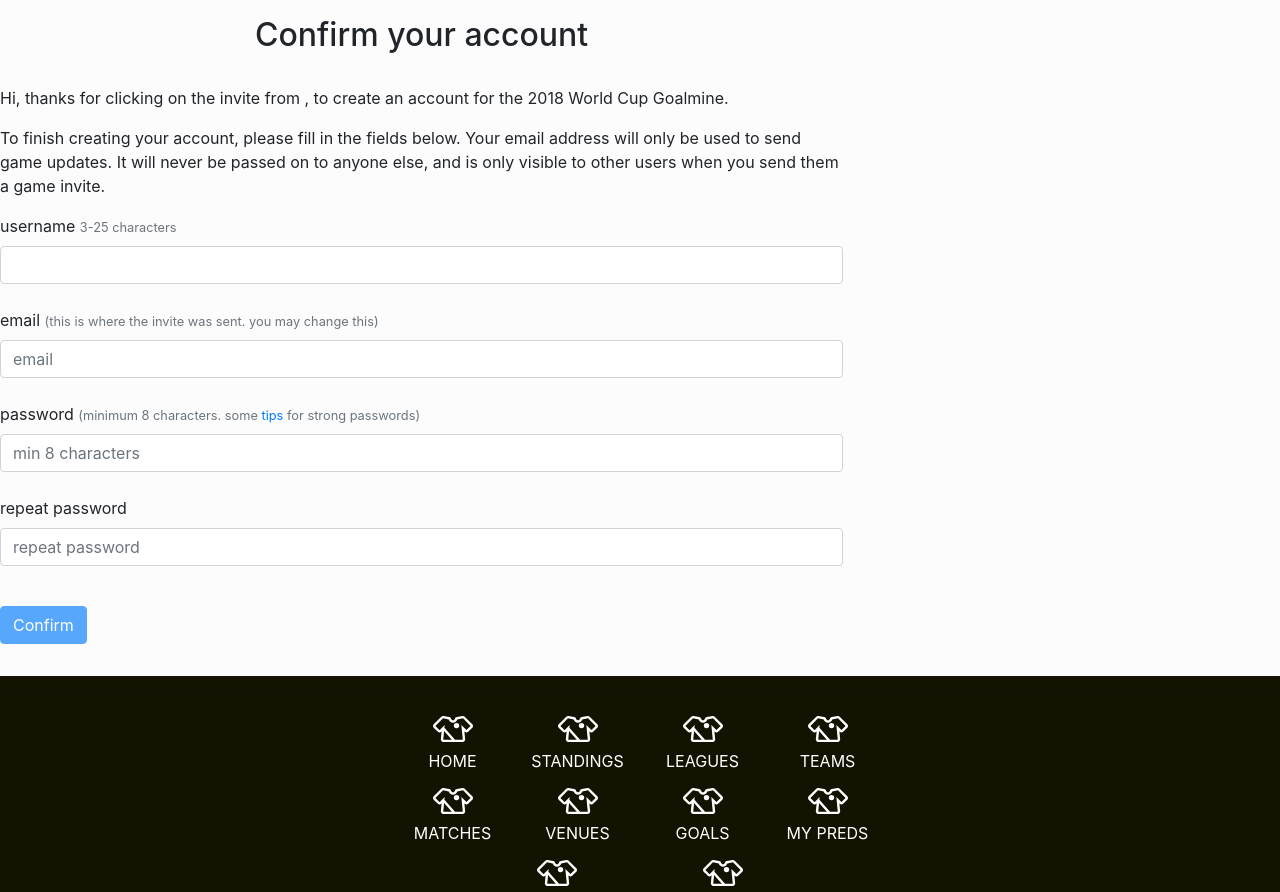
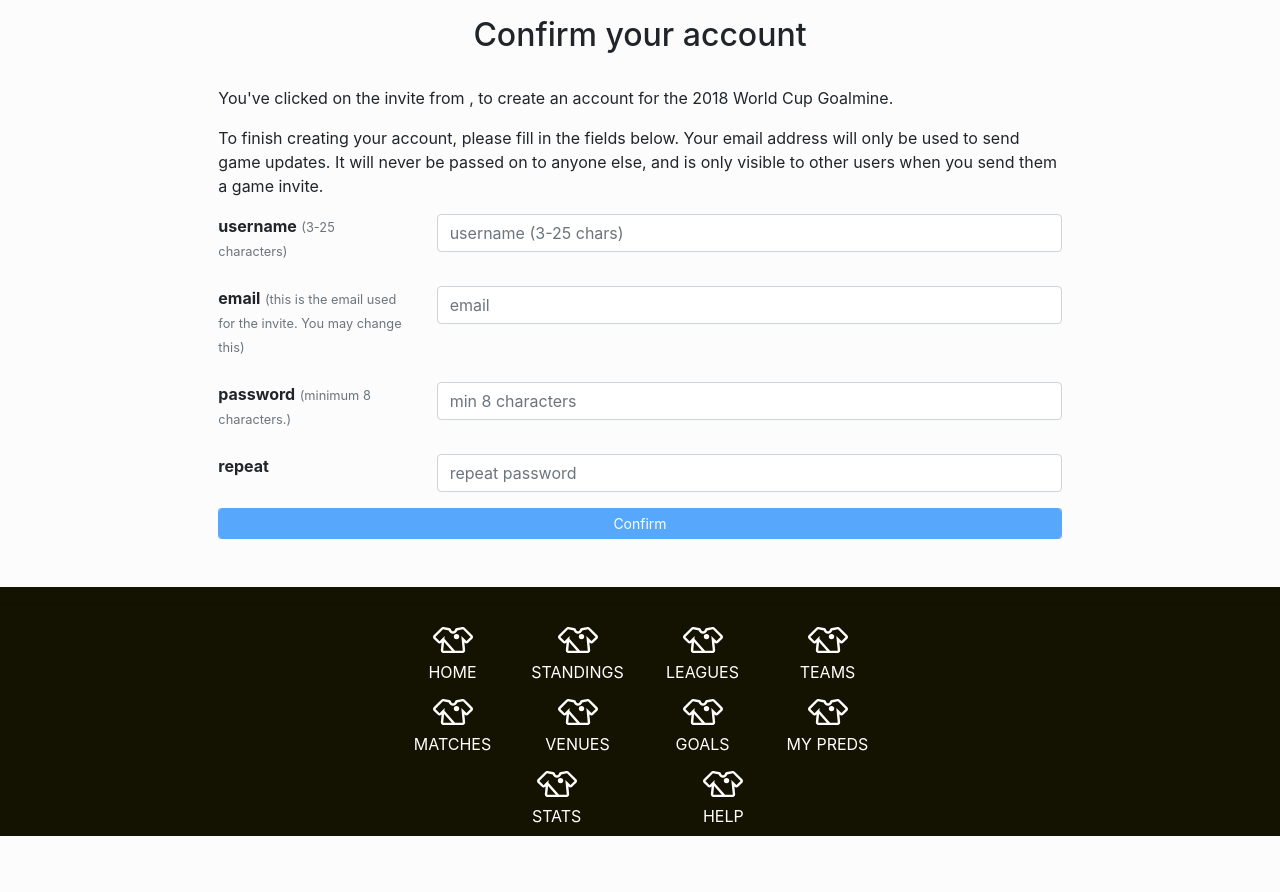
Before and after one commit to njmanton/yashin, a Node project: template views/players/confirm.hbs in a window 1280 px wide. Shown: the part 61-953 px from the top of the page. After the commit the page ends 897 px from the top, so only its background shows below. Run offline with Node 20 templates, Linux system fonts and the light colour scheme; the template is opened without the code that fills it, so the values that code supplies are empty; some libraries are stand-ins or nearby versions.

Commit message:
styling/code improvements to user forms

```diff
--- a/assets/js/main.js
+++ b/assets/js/main.js
@@ -1,6 +1,5 @@
 /* eslint-env browser, jquery */
-/* eslint prefer-template: 0 */
-
+/* eslint prefer-template: 0 no-console: 0 */
 'use strict';
 
 // auto clear message boxes after 4s
@@ -10,10 +9,12 @@ window.setTimeout(function() {
 
 $(function() {
 
+  // show/hide the edit score button
   $('button.editscore').on('click', function() {
     $(this).next().toggle();
   });
 
+  // handle a goal deletion
   $('button.goaldel').on('click', function() {
     var gid = $(this).data('gid'),
         row = $(this).closest('tr');
@@ -24,13 +25,14 @@ $(function() {
       if (r) {
         row.fadeOut(500, function() { row.remove(); });
       } else {
-        console.log('problem deleting goal');
+        console.error('problem deleting goal');
       }
     }).fail(function(e) {
-
+      console.error(e);
     });
   });
 
+  // handler for leaving a league
   $('#leaveLeague').on('click', function() {
 
     var lid = $('h2').data('lid');
@@ -40,26 +42,26 @@ $(function() {
       method: 'delete'
     }).done(function(ret) {
       console.log(ret);
-      if (ret) {
-        window.location.reload();
-      }
-    })
+      if (ret) window.location.reload();
+    });
 
   });
 
+  // handle a request to join a public league
   $('#leagueJoin').on('click', function() {
     const lid = $(this).data('lid');
     $.ajax({
       method: 'put',
       url: `/leagues/${ lid }/join`
     }).done(function(res) {
-      window.location.reload();
+      if (res) window.location.reload();
     }).fail(function(e) {
-
+      console.error(e);
     });
 
   });
 
+  // handle a request to join a private league
   $('#leagueRequestJoin').on('click', function() {
 
     const lid = $(this).data('lid');
@@ -67,16 +69,17 @@ $(function() {
       method: 'put',
       url: `/leagues/${ lid }/join`
     }).done(function(res) {
-      window.location.reload();
+      if (res) window.location.reload();
     }).fail(function(e) {
-
+      console.error(e);
     });
 
   });
 
+  // handler for making/editing prediction
   $('#preds :text').on('change', function() {
     var pred = $(this),
-        icon = pred.prev(),
+        icon = pred.next().next(),
         icons = $('span.ajax'),
         re = /^\b\d{1,2}[-|_|=]\d{1,2}\b$/;
 
@@ -93,13 +96,14 @@ $(function() {
           icon.addClass('hide');
         }, 2000);
       }).fail(function(err) {
-        console.log('err', err);
+        console.error('err', err);
       });
     } else {
       pred.val('');
     }
   });
 
+  // handler for clicking joker button
   $('#preds :radio').on('click', function() {
     var radio = $(this),
         mid = radio.data('mid'),
@@ -111,11 +115,12 @@ $(function() {
     }).done(function(res) {
       console.log(res);
     }).fail(function(e) {
-
+      console.error(e);
     });
 
   });
 
+  // handle marking player as paid
   $('#payments :checkbox').on('click', function() {
     console.log('event');
     var check = $(this);
@@ -125,14 +130,16 @@ $(function() {
     }).done(function(res) {
       if (res) {
         console.log(res);
+        check.prev().text('Updated');
         check.replaceWith('<i class="fas fa-check"></i>');
       }
     }).fail(function(err) {
-      console.log(err);
+      console.error(err);
     });
 
   });
 
+  // manage creating new league decisions
   $('#pending_league button').on('click', function() {
     var btn = $(this),
         row = btn.closest('tr'),
@@ -142,13 +149,14 @@ $(function() {
       lid: lid,
       decision: decision
     }).done(function(res) {
-      row.fadeOut(1000);
+      if (res) row.fadeOut(1000);
     }).fail(function(err) {
-      console.log(err);
+      console.error(err);
     });
 
   });
 
+  // manage joining private league decisions
   $('#pending_league_member button').on('click', function() {
     var btn = $(this),
         row = btn.closest('tr'),
@@ -168,12 +176,13 @@ $(function() {
       }
 
     }).fail(function(err) {
-      console.log(err);
+      console.error(err);
       btn.append('<span class="badge badge-danger">failed to process</span>');
     });
 
   });
 
+  // enable/disable tao field based on normal time
   $('#addGoal #time').on('blur', function() {
     var n = $(this).next();
     if ($(this).val() == 45 || $(this).val() == 90) {
@@ -183,18 +192,20 @@ $(function() {
     }
   });
 
+  // handlers for confirm account form
   $('#confirm-submit').attr('disabled', 'disabled');
 
   var user = $('#confirmAccount #username'),
       email = $('#confirmAccount #email'),
       pwd = $('#confirmAccount #password'),
       rpt = $('#confirmAccount #repeat'),
+      pwd_err = $('#confirmAccount #password-not-valid'),
       uid_err = $('#confirmAccount #user-not-valid'),
       email_err = $('#confirmAccount #email-not-valid'),
       rpt_err = $('#confirmAccount #password-not-repeated');
 
   var checkConfirm = function() {
-    var state = (uid_err.hasClass('success') && !email_err.hasClass('error') && rpt_err.hasClass('success') && user.val().length >= 3);
+    var state = (uid_err.hasClass('success') && pwd_err.hasClass('success') && !email_err.hasClass('error') && rpt_err.hasClass('success') && user.val().length >= 3);
     if (state) {
       $('#confirm-submit').removeAttr('disabled');
     } else {
@@ -202,8 +213,24 @@ $(function() {
     }
   };
 
+  pwd.on('blur', function() {
+    if (pwd.val().length < 8) {
+      pwd_err
+        .addClass('err')
+        .removeClass('success')
+        .html('⚠️')
+        .show();
+    } else {
+      pwd_err
+        .addClass('success')
+        .removeClass('err')
+        .html('&#10003;')
+        .show();
+    }
+  });
+
   rpt.on('blur', function() {
-    if (rpt.val() != pwd.val()) {
+    if (rpt.val() != pwd.val() || rpt.val().length == 0) {
       rpt_err
         .addClass('err')
         .removeClass('success')
@@ -272,6 +299,7 @@ $(function() {
 
   });
 
+  // ajax call to render preview of emojified/markdown text
   $('#postPreview').on('click', function() {
     $.post({
       url: '/preview/',
@@ -279,6 +307,7 @@ $(function() {
     }).done(function(res) {
       $('#postPreviewPane').html(res);
     }).fail(function(e) {
+      console.error(e);
       $('#postPreviewPane').text('Could not render text');
     });
   });
--- a/assets/js/resetform.js
+++ b/assets/js/resetform.js
@@ -5,9 +5,7 @@
 // called by GET /user/reset/:code
 $(function () {
 
-
   function check() {
-    console.log('check');
     var pwd = $('#password'),
         rpt = $('#repeat');
 
--- a/views/players/confirm.hbs
+++ b/views/players/confirm.hbs
@@ -1,26 +1,35 @@
-<section class="row content">
+<section class="row content justify-content-center">
 
-  <div class="col-sm-10 col-md-8 col-md-offset-2">
+  <div class="col-md-8">
     <h2>Confirm your account</h2>
-    <p>Hi, thanks for clicking on the invite from <a href="/users/{{ data.Referrer.id }}">{{ data.Referrer.username }}</a>, to create an account for the 2018 World Cup Goalmine.</p>
+    <p>You've clicked on the invite from <a href="/users/{{ data.Referrer.id }}">{{ data.Referrer.username }}</a>, to create an account for the 2018 World Cup Goalmine.</p>
     <p>To finish creating your account, please fill in the fields below. Your email address will only be used to send game updates. It will never be passed on to anyone else, and is only visible to other users when you send them a game invite.</p>
     <form action="/users/confirm" id="confirmAccount" method="post">
       <fieldset class="form-group">
-        <label for="username">username <small class="text-muted">3-25 characters</small></label>
-        <input tabindex="1" class="form-control" autocomplete="off" placeholder="" type="text" name="username" required id="username" />
-        <span role="alert" class="intrainput" id="user-not-valid"></span><br />
-        <label for="email">email <small class="text-muted">(this is where the invite was sent. you may change this)</small></label>
-        <input tabindex="2" class="form-control" type="email" placeholder="email" name="email" id="email" required value="{{ data.email }}" />
-        <span role="alert" class="intrainput" id="email-not-valid"></span><br />
-        <label for="password">password <small class="text-muted">(minimum 8 characters. some <a tabindex="6" href="https://xkcd.com/936/" target="_blank">tips</a> for strong passwords)</small></label>
-        <input tabindex="3" class="form-control" placeholder="min 8 characters" type="password" name="password" required id="password" />
-        <span role="alert" class="intrainput" id="password-not-valid"></span><br />
-        <label for="repeat">repeat password</label>
-        <input tabindex="4" class="form-control" type="password" placeholder="repeat password" name="repeat" required id="repeat" />
-        <span role="alert" class="intrainput" id="password-not-repeated"></span><br />
+        <div class="form-group row">
+          <label for="username" class="col-sm-3"><strong>username</strong> <small class="text-muted">(3-25 characters)</small></label>
+          <div class="col-sm-9">
+            <input tabindex="1" class="form-control" autocomplete="off" placeholder="username (3-25 chars)" type="text" name="username" required id="username" /><span role="alert" class="intrainput" id="user-not-valid"></span>
+        </div>
+        </div>
+        <div class="form-group row">
+          <label for="email" class="col-sm-3"><strong>email</strong> <small class="text-muted">(this is the email used for the invite. You may change this)</small></label>
+          <div class="col-sm-9">
+            <input tabindex="2" class="form-control" type="email" placeholder="email" name="email" id="email" required value="{{ data.email }}" /><span role="alert" class="intrainput" id="email-not-valid"></span></div>
+        </div>
+        <div class="form-group row">
+          <label for="password" class="col-sm-3"><strong>password</strong> <small class="text-muted">(minimum 8 characters.)</small></label>
+          <div class="col-sm-9">
+            <input tabindex="3" class="form-control" placeholder="min 8 characters" type="password" name="password" required id="password" /><span role="alert" class="intrainput" id="password-not-valid"></span></div>
+        </div>
+        <div class="form-group row">
+          <label for="repeat" class="col-sm-3"><strong>repeat</strong></label>
+          <div class="col-sm-9">
+            <input tabindex="4" class="form-control" type="password" placeholder="repeat password" name="repeat" required id="repeat" /><span role="alert" class="intrainput" id="password-not-repeated"></span></div>
+        </div>
+        <input type="hidden" name="code" id="code" value="{{ data.username }}" />
+        <input tabindex="5" type="submit" id="confirm-submit" class="form-control btn-sm btn btn-primary" value="Confirm" />
       </fieldset>
-      <input type="hidden" name="code" id="code" value="{{ data.username }}" />
-      <input tabindex="5" type="submit" id="confirm-submit" class="btn btn-primary" value="Confirm" />
     </form>
   </div>
 
--- a/views/players/reset.hbs
+++ b/views/players/reset.hbs
@@ -4,7 +4,7 @@
     <p>You can now reset your password using the form below. Please enter the password associated with your account, and choose a new password (minimum 8 characters).</p>
     <form action="/users/reset" id="resetPassword" method="post">
       <fieldset class="form-group">
-        <input class="form-control" type="email" disabled placeholder="email" id="email" value="{{ usr.email }}" />
+        <input class="form-control-plaintext" type="email" readonly placeholder="email" id="email" value="{{ usr.email }}" />
         <input class="form-control" placeholder="password (min 8 characters)" type="password" name="pwd" required id="password" /><span role="alert" class="intrainput" id="password-not-valid"></span>
         <input class="form-control" type="password" placeholder="repeat password" name="rpt" required id="repeat" /><span role="alert" class="intrainput" id="password-not-repeated"></span>
       </fieldset>
```
Also changed, not shown: views/players/forgot.hbs (+10 -7 lines), views/players/login.hbs (+7 -10 lines).
